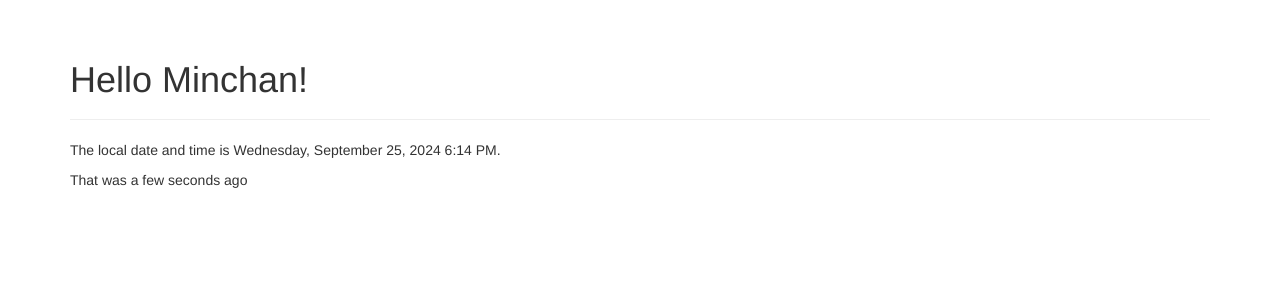
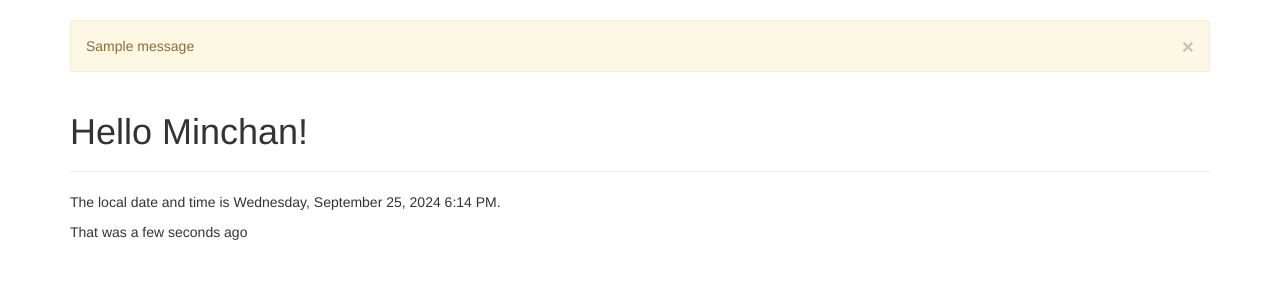
Before and after one commit to kimmc6008/E444-F2024-PRA2, a Flask app: page / in a window 1280 px wide. Shown: the part 52-352 px from the top of the page. Run offline with Flask 3, Linux system fonts and the light colour scheme; one stand-in notice (Sample message) is shown; some libraries are stand-ins or nearby versions.

Commit message:
example 4-7 implementation

```diff
--- a/templates/base.html
+++ b/templates/base.html
@@ -34,9 +34,17 @@
 
 {% block content %}
 <div class="container">
+    {% for message in get_flashed_messages() %}
+    <div class="alert alert-warning">
+        <button type="button" class="close" data-dismiss="alert">&times;</button>
+        {{ message }}
+    </div>
+    {% endfor %}
+
     {% block page_content %}{% endblock %}
 </div>
 {% endblock %}
+
 
 {% block scripts %}
 {{ super() }}
```
